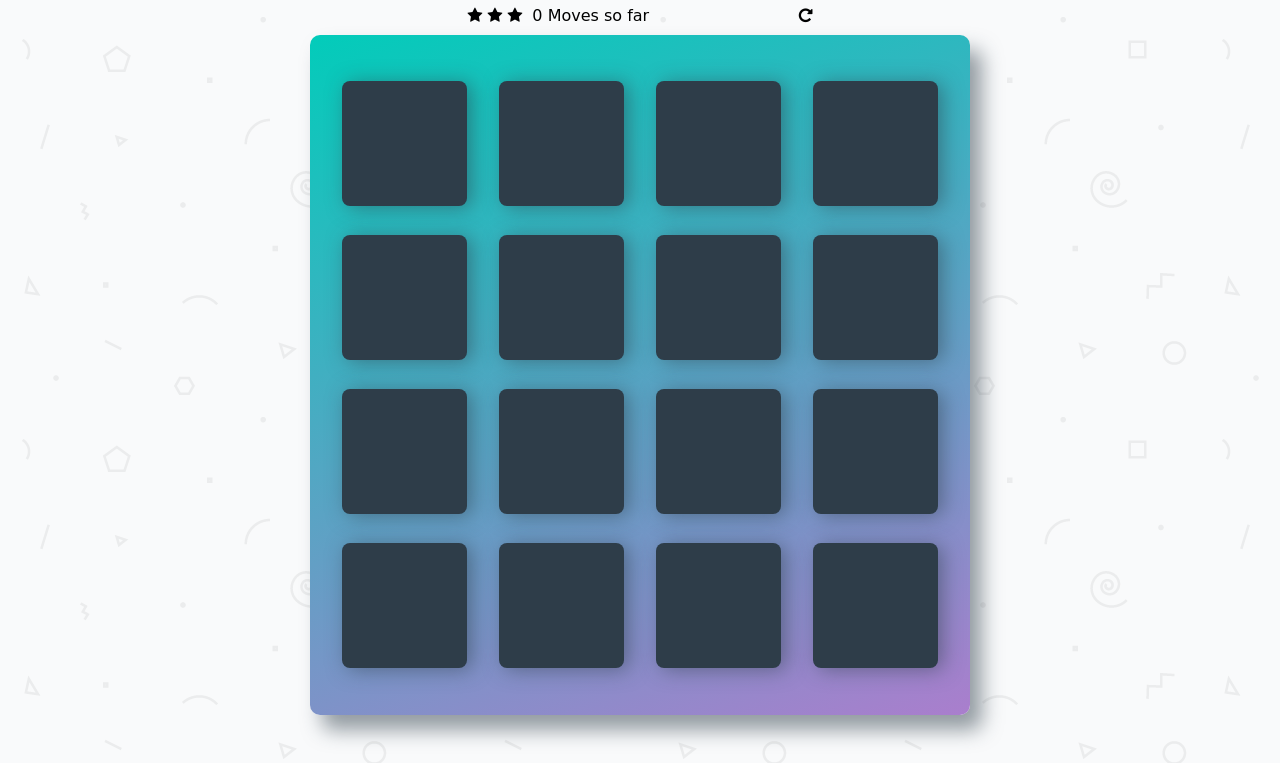
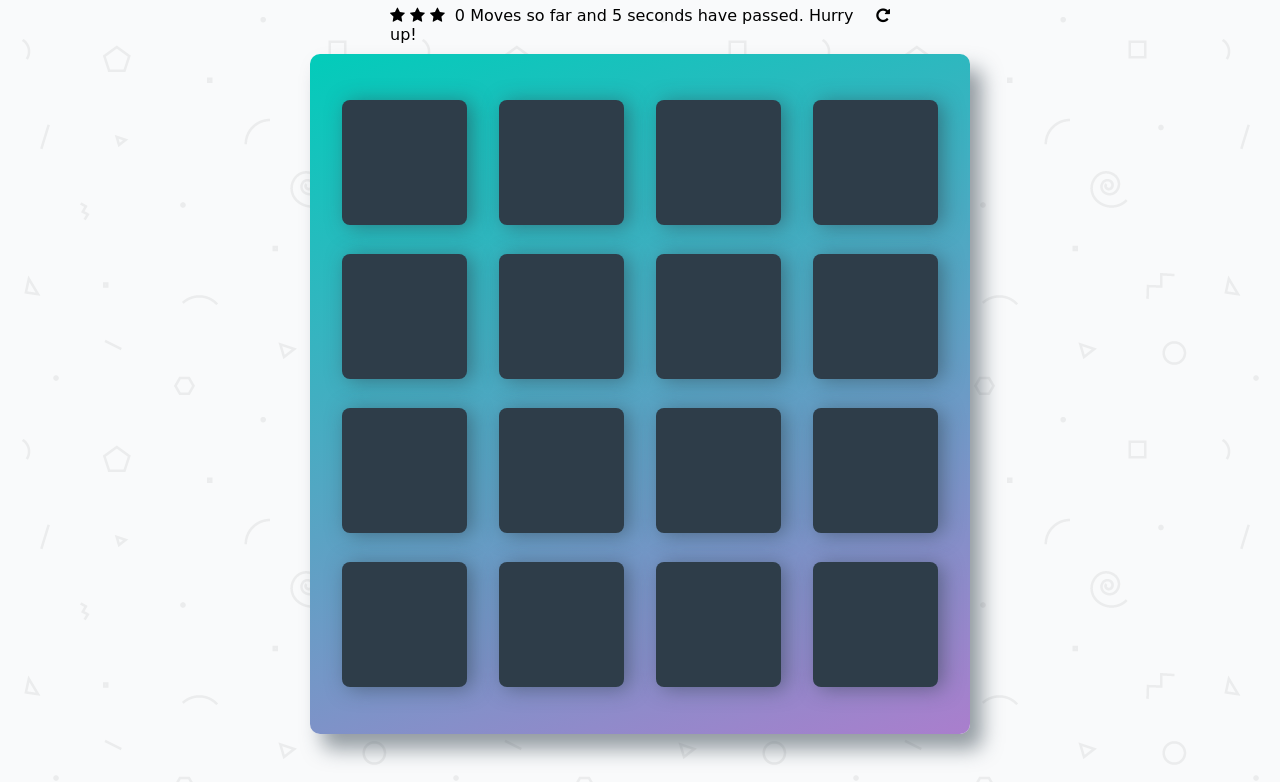
Before and after one commit to nickharriscodes/MemoryGameJuly, a plain HTML site: page index.html in a window 1280 px wide. Shown: the part 80-862 px from the top of the page. Drawn offline with nearby package versions, Linux system fonts and the light colour scheme; a web font is replaced by a local one.

Commit message:
Added a timer to the score panel

```diff
--- a/css/app.css
+++ b/css/app.css
@@ -91,7 +91,7 @@ h1 {
 
 .score-panel {
     text-align: left;
-    width: 345px;
+    width: 500px;
     margin-bottom: 10px;
 }
 
--- a/index.html
+++ b/index.html
@@ -23,11 +23,12 @@
         		<li><i class="fa fa-star"></i></li>
         	</ul>
 
-        	<span class="moves">0</span> Moves so far
+        	<span class="moves"></span> Moves so far and
 
           <div class="restart">
         		<i class="fa fa-repeat"></i>
         	</div>
+          <span class="timer"></span> seconds have passed. Hurry up!
         </section>
 
         <ul class="deck">
--- a/js/app.js
+++ b/js/app.js
@@ -17,9 +17,11 @@ const cardsContainer = document.querySelector(".deck")
 
 let openCards = [] //shell array to temporarily save clicked cards
 let matchingCards = [] //array to save matches
+let seconds = 1;
 
 //initialize the game. Function contains all code.
 function init() {
+  clock (seconds);
   // use for loop to create the cards
   for (let i = 0; i < squares.length; i++) {
     const card = document.createElement("li");
@@ -78,9 +80,18 @@ function comparison (currentCard, previousCard) {
   }
 }
 
+//game timer
+function clock(seconds){
+  setInterval (function myTimer() {
+    document.querySelector(".timer").innerHTML = seconds++;
+  }, 1000);
+}
+
+
 //tally moves
 const movesContainer = document.querySelector(".moves");
 let moves = 0;
+movesContainer.innerHTML = 0;
 function increaseMove () {
   moves++;
   movesContainer.innerHTML = moves;
@@ -95,11 +106,7 @@ function youWin() {
   }, 501);
 }
 
-/*
-* Restart
-* Button
-*/
-
+// restart button
 const restartBtn = document.querySelector(".restart");
 restartBtn.addEventListener("click", function() {
   //delete cards
@@ -111,7 +118,7 @@ restartBtn.addEventListener("click", function() {
 
   //reset variables
   matchingCards = [];
-  moves = [];
+  moves = 0;
 });
 
 //shuffle the cards, create a card's html, and add to page
```
